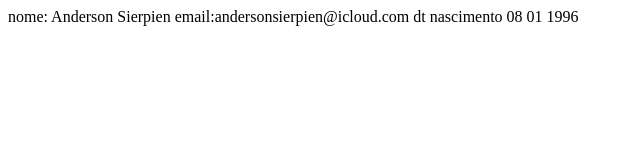
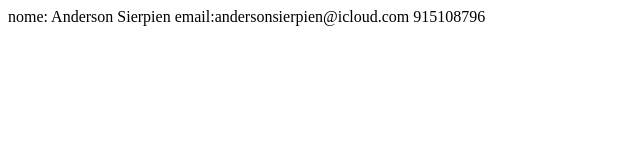
Before and after one commit to thablima/hollywood, a plain HTML site: page index.html in a window 1280 px wide. Shown: the whole page, without its empty margins (0-640 px from the left). Drawn offline with Linux system fonts and the light colour scheme.

Commit message:
Update index.html

```diff
--- a/index.html
+++ b/index.html
@@ -7,7 +7,7 @@
 <body>
 nome: Anderson Sierpien
 email:andersonsierpien@icloud.com
-dt nascimento 08 01 1996
+915108796
 
 </body>
 </html>
```
